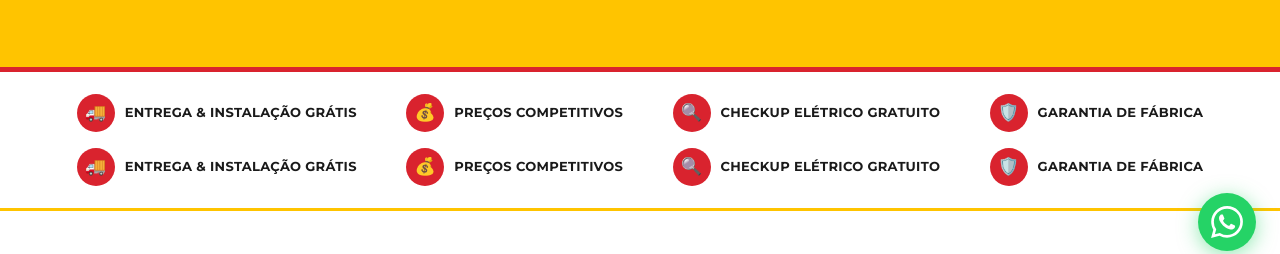
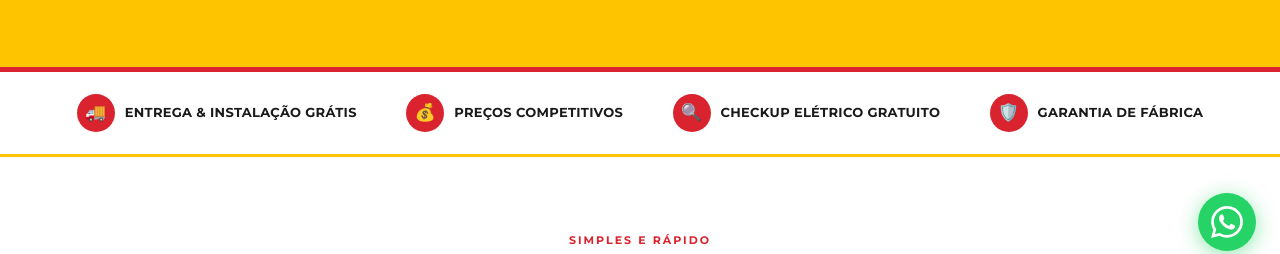
Before and after one commit to gabrielbarrosmed/sobaterias, a plain HTML site: page index.html in a window 1280 px wide. Shown: the part 525-779 px from the top of the page. Drawn offline with Linux system fonts and the light colour scheme.

Commit message:
Remove duplicata da feature strip

```diff
--- a/index.html
+++ b/index.html
@@ -1059,11 +1059,6 @@
         <div class="feature-item"><div class="feature-icon">💰</div><span>Preços competitivos</span></div>
         <div class="feature-item"><div class="feature-icon">🔍</div><span>Checkup elétrico gratuito</span></div>
         <div class="feature-item"><div class="feature-icon">🛡️</div><span>Garantia de fábrica</span></div>
-        <!-- Duplicados para loop contínuo no mobile -->
-        <div class="feature-item"><div class="feature-icon">🚚</div><span>Entrega &amp; instalação grátis</span></div>
-        <div class="feature-item"><div class="feature-icon">💰</div><span>Preços competitivos</span></div>
-        <div class="feature-item"><div class="feature-icon">🔍</div><span>Checkup elétrico gratuito</span></div>
-        <div class="feature-item"><div class="feature-icon">🛡️</div><span>Garantia de fábrica</span></div>
     </div>
 </div>
 
```
